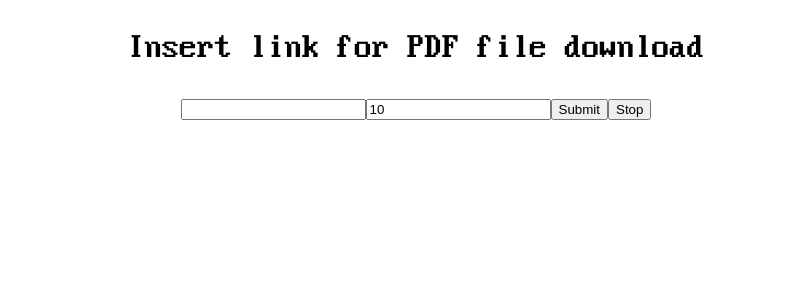
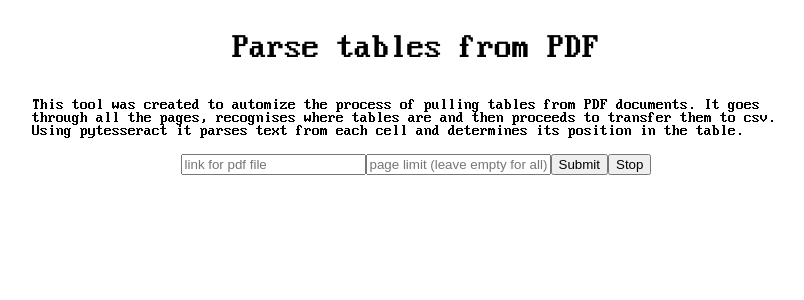
Before and after one commit to pavtiger/Parse-tables-from-PDF, a Flask app: page / in a window 1280 px wide. Shown: the top 300 px of the page, without its empty margins (224-1028 px from the left). Run offline with Flask 2, Linux system fonts and the light colour scheme.

Commit message:
Add better description and form labels

```diff
--- a/recognise.py
+++ b/recognise.py
@@ -123,8 +123,10 @@ def process(prefix_path, pdf_file, quality, limit, capture_stdout, sid=None, soc
 
     pages = convert_from_path(pdf_file, quality)
 
-    if limit == -1:
+    if limit == "":
         limit = len(pages)
+    else:
+        limit = int(limit)
 
     for page_index, page in enumerate(pages[:limit]):
         emit_message(f'Processing page number {page_index + 1}', sid, capture_stdout)
@@ -167,7 +169,7 @@ def process_by_link(link, quality, limit, sid):
         return False
 
     # Main spreadsheet processing
-    process(prefix_path, pdf_file, quality, int(limit), True, sid, socketio, user_connected)
+    process(prefix_path, pdf_file, quality, limit, True, sid, socketio, user_connected)
 
     # Send download paths
     target_directory = f'{prefix_path}output/csv'
@@ -178,7 +180,7 @@ def process_by_link(link, quality, limit, sid):
     for i, path in enumerate(paths):
         paths[i] = path.replace(prefix_path, '')
 
-    emit_message("Starting download", sid)
+    emit_message("Processing finished, starting download", sid)
     socketio.emit('download', paths, room=sid)
     return True
 
--- a/static/main.css
+++ b/static/main.css
@@ -34,3 +34,13 @@
     justify-content: center;
     align-items: center;
 }
+
+#description {
+    font-family: terminal, sans-serif;
+    font-size: 16px;
+    margin-left: 20%;
+    margin-right: 20%;
+    display: flex;
+    justify-content: center;
+    align-items: center;
+}
--- a/templates/main.html
+++ b/templates/main.html
@@ -15,12 +15,14 @@
     <body>
         <script src="/socket.io.min.js"></script>
 
-        <p id="text">Insert link for PDF file download</p>
+        <p id="text">Parse tables from PDF</p>
+        <p id="description">This tool was created to automize the process of pulling tables from PDF documents. It goes through all the pages, recognises where tables are and then proceeds to transfer them to csv. Using pytesseract it parses text from each cell and determines its position in the table.</p>
 
         <div>
             <form id="form" name="submit_link" action="" method="post">
-                <input type="text" id="link" name="link">
-                <input type="text" id="limit" name="limit" value="10">
+                <input type="text" id="link" name="link" placeholder="link for pdf file">
+
+                <input type="text" id="limit" name="limit" placeholder="page limit (leave empty for all)">
                 <input type="submit" value="Submit" style="background-color: -moz-default-background-color">
                 <input type="reset" id="stop_button" value="Stop"
                        style="background-color: -moz-default-background-color">
```
